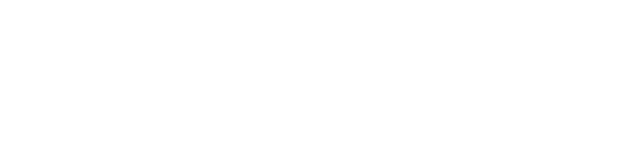
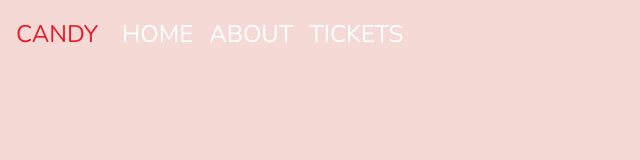
Before and after one commit to sabbath1976/Museum-of-Candy, a plain HTML site: page index.html in a window 1280 px wide. Shown: the whole page, without its empty margins (0-640 px from the left). Drawn offline with nearby package versions, Linux system fonts and the light colour scheme.

Commit message:
Add Navbar

```diff
--- /dev/null
+++ b/css/app.css
@@ -0,0 +1,15 @@
+body {
+  font-family: "Nunito", sans-serif;
+  background-color: #f5d9d5; }
+
+#mainNavbar .navbar-brand,
+#mainNavbar .nav-link {
+  font-size: 1.5rem;
+  font-weight: 100; }
+#mainNavbar .navbar-brand {
+  color: #ea1c2c; }
+#mainNavbar .nav-link {
+  color: #fff;
+  transition: color 0.2s; }
+  #mainNavbar .nav-link:hover {
+    color: #ea1c2c; }
--- a/index.html
+++ b/index.html
@@ -1,28 +1,74 @@
-<!doctype html>
+<!DOCTYPE html>
 <html lang="en">
     <head>
         <!-- Required meta tags -->
-    <meta charset="utf-8">
-    <meta name="viewport" content="width=device-width, initial-scale=1, shrink-to-fit=no">
+        <meta charset="utf-8" />
+        <meta
+            name="viewport"
+            content="width=device-width, initial-scale=1, shrink-to-fit=no"
+        />
 
         <!-- Google Font -->
-    <link href="https://fonts.googleapis.com/css?family=Nunito:200,300,400,700" rel="stylesheet">
+        <link
+            href="https://fonts.googleapis.com/css?family=Nunito:200,300,400,700"
+            rel="stylesheet"
+        />
 
         <!-- Bootstrap CSS -->
-    <link rel="stylesheet" href="https://stackpath.bootstrapcdn.com/bootstrap/4.1.3/css/bootstrap.min.css" integrity="sha384-MCw98/SFnGE8fJT3GXwEOngsV7Zt27NXFoaoApmYm81iuXoPkFOJwJ8ERdknLPMO" crossorigin="anonymous">
+        <link
+            rel="stylesheet"
+            href="https://stackpath.bootstrapcdn.com/bootstrap/4.1.3/css/bootstrap.min.css"
+            integrity="sha384-MCw98/SFnGE8fJT3GXwEOngsV7Zt27NXFoaoApmYm81iuXoPkFOJwJ8ERdknLPMO"
+            crossorigin="anonymous"
+        />
 
         <!-- Custom CSS -->
-    <link rel="stylesheet" href="app.css">
+        <link rel="stylesheet" href="css/app.css" />
 
         <title>Museum of Candy</title>
     </head>
 
     <body>
+        <nav id="mainNavbar" class="navbar navbar-expand-md navbar-dark">
+            <a href="#" class="navbar-brand">CANDY</a>
+            <button
+                class="navbar-toggler"
+                data-toggle="collapse"
+                data-target="#navLinks"
+            >
+                <span class="navbar-toggler-icon"></span>
+            </button>
+            <div class="collapse navbar-collapse" id="navLinks">
+                <ul class="navbar-nav">
+                    <li class="nav-item">
+                        <a href="#" class="nav-link">HOME</a>
+                    </li>
+                    <li class="nav-item">
+                        <a href="#" class="nav-link">ABOUT</a>
+                    </li>
+                    <li class="nav-item">
+                        <a href="#" class="nav-link">TICKETS</a>
+                    </li>
+                </ul>
+            </div>
+        </nav>
+
         <!-- Optional JavaScript -->
         <!-- jQuery first, then Popper.js, then Bootstrap JS -->
-    <script src="https://code.jquery.com/jquery-3.3.1.slim.min.js" integrity="sha384-q8i/X+965DzO0rT7abK41JStQIAqVgRVzpbzo5smXKp4YfRvH+8abtTE1Pi6jizo" crossorigin="anonymous"></script>
-    <script src="https://cdnjs.cloudflare.com/ajax/libs/popper.js/1.14.3/umd/popper.min.js" integrity="sha384-ZMP7rVo3mIykV+2+9J3UJ46jBk0WLaUAdn689aCwoqbBJiSnjAK/l8WvCWPIPm49" crossorigin="anonymous"></script>
-    <script src="https://stackpath.bootstrapcdn.com/bootstrap/4.1.3/js/bootstrap.min.js" integrity="sha384-ChfqqxuZUCnJSK3+MXmPNIyE6ZbWh2IMqE241rYiqJxyMiZ6OW/JmZQ5stwEULTy" crossorigin="anonymous"></script>
-
+        <script
+            src="https://code.jquery.com/jquery-3.3.1.slim.min.js"
+            integrity="sha384-q8i/X+965DzO0rT7abK41JStQIAqVgRVzpbzo5smXKp4YfRvH+8abtTE1Pi6jizo"
+            crossorigin="anonymous"
+        ></script>
+        <script
+            src="https://cdnjs.cloudflare.com/ajax/libs/popper.js/1.14.3/umd/popper.min.js"
+            integrity="sha384-ZMP7rVo3mIykV+2+9J3UJ46jBk0WLaUAdn689aCwoqbBJiSnjAK/l8WvCWPIPm49"
+            crossorigin="anonymous"
+        ></script>
+        <script
+            src="https://stackpath.bootstrapcdn.com/bootstrap/4.1.3/js/bootstrap.min.js"
+            integrity="sha384-ChfqqxuZUCnJSK3+MXmPNIyE6ZbWh2IMqE241rYiqJxyMiZ6OW/JmZQ5stwEULTy"
+            crossorigin="anonymous"
+        ></script>
     </body>
 </html>
--- /dev/null
+++ b/sass/main.scss
@@ -0,0 +1,26 @@
+$color-red: #ea1c2c;
+
+body {
+    font-family: "Nunito", sans-serif;
+    background-color: #f5d9d5;
+}
+
+#mainNavbar {
+    .navbar-brand,
+    .nav-link {
+        font-size: 1.5rem;
+        font-weight: 100;
+    }
+    .navbar-brand {
+        color: $color-red;
+    }
+
+    .nav-link {
+        color: #fff;
+        transition: color 0.2s;
+
+        &:hover {
+            color: $color-red;
+        }
+    }
+}
```
Also changed, not shown: app.css (deleted). Lines whose indentation alone changed are shown as unchanged.
